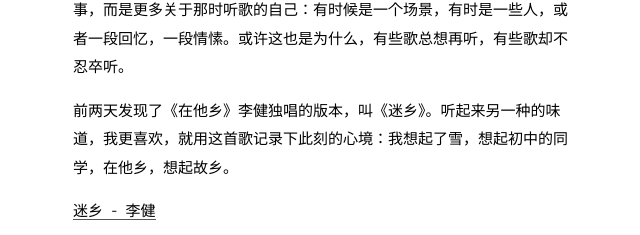
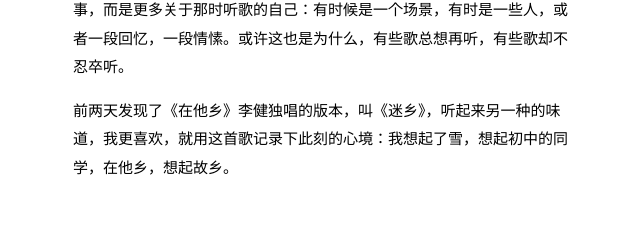
Before and after one commit to weijy/blog, a Jekyll site: the page built from _posts/2015-01-27-他乡.md, in a window 1280 px wide, cut to the strip 0-1300 px from the top of the page. Shown: the part 1062-1297 px from the top of the strip, without its empty margins (317-957 px from the left). Built offline with Jekyll 4.4.1, drawn with Linux system fonts in a browser that asks for light colours.

Commit message:
Update 2015-01-27-他乡.md

```diff
--- a/_posts/2015-01-27-他乡.md
+++ b/_posts/2015-01-27-他乡.md
@@ -18,8 +18,6 @@ title: 他乡
 
 很多时候，喜欢的歌听着听着就不止是一首歌，或者不再是歌曲本身的故事，而是更多关于那时听歌的自己：有时候是一个场景，有时是一些人，或者一段回忆，一段情愫。或许这也是为什么，有些歌总想再听，有些歌却不忍卒听。
 
-前两天发现了《在他乡》李健独唱的版本，叫《迷乡》。听起来另一种的味道，我更喜欢，就用这首歌记录下此刻的心境：我想起了雪，想起初中的同学，在他乡，想起故乡。
-
-[迷乡 - 李健](http://music.163.com/#/song?id=376398)
+前两天发现了《在他乡》李健独唱的版本，叫《迷乡》，听起来另一种的味道，我更喜欢，就用这首歌记录下此刻的心境：我想起了雪，想起初中的同学，在他乡，想起故乡。
 
 <iframe frameborder="no" border="0" marginwidth="0" marginheight="0" width="298" height="52" src="//music.163.com/outchain/player?type=2&id=376398&auto=0&height=32"></iframe>
```
